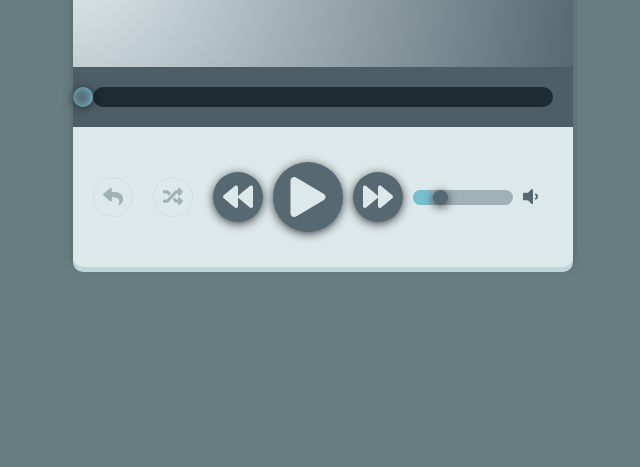
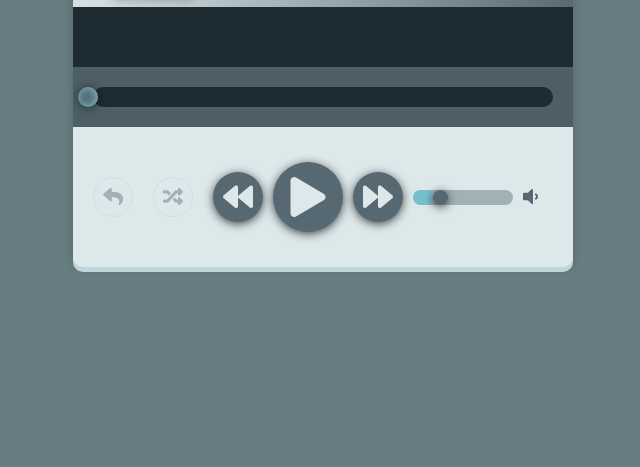
Before and after one commit to coder-abdo/Music-Player, a website: page pug/index.pug in a window 1280 px wide. Shown: the part 333-800 px from the top of the page, without its empty margins (317-957 px from the left). Drawn offline with nearby package versions, Linux system fonts and the light colour scheme; files that its build step writes are made by us from their sources; files whose address does not match are found by name.

Commit message:
adding analyzer

```diff
--- a/js/app.js
+++ b/js/app.js
@@ -22,7 +22,7 @@
         audioTime, audioDuration,
         prevBtn, nextBtn,
         volIcon, isDown = false;
-
+    var canvas, ctx, source, context, analyser, fbc_array, bars, bar_x, bar_width, bar_height;
     function init(){
         audio = new Audio();
         playBtn = doc.querySelector('.play-btn');
@@ -39,8 +39,35 @@
         nextBtn = doc.querySelector('.next-btn');
         audio.src = songs[cur];
         handlers();
+        makeVisulazation();
     }
-
+    function makeVisulazation() {
+        context = new AudioContext(); // AudioContext object instance
+        analyser = context.createAnalyser(); // AnalyserNode method
+        canvas = doc.getElementById('myCanvas');
+        ctx = canvas.getContext('2d');
+        // Re-route audio playback into the processing graph of the AudioContext
+        source = context.createMediaElementSource(audio);
+        source.connect(analyser);
+        analyser.connect(context.destination);
+        frameLooper();
+    }
+    function frameLooper(){
+        fbc_array = new Uint8Array(analyser.frequencyBinCount);
+        analyser.getByteFrequencyData(fbc_array);
+        ctx.clearRect(0, 0, canvas.width, canvas.height); // Clear the canvas
+         // Color of the bars
+        bars = 100;
+        for (var i = 0; i < bars; i++) {
+            bar_x = i * 3;
+            bar_width = 2;
+            bar_height = -(fbc_array[i] / 2);
+            ctx.fillStyle = `hsl(${i * 2}, 100%, 60%)`;
+            //  fillRect( x, y, width, height ) // Explanation of the parameters below
+            ctx.fillRect(bar_x, canvas.height, bar_width, bar_height);
+        }
+        win.requestAnimationFrame(frameLooper);
+    }
     function clamp(min, val, max) {
         return Math.min(Math.max(min, val), max);
     }
--- a/pug/index.pug
+++ b/pug/index.pug
@@ -18,6 +18,8 @@ html(lang="en")
                     .song__details
                         h1.song__title First Snow
                         h2.song__album Automn
+                .analyzer
+                    canvas#myCanvas
             .audio__seekBar
                 .song-timer
                 .seek-bar
--- a/stylus/style.styl
+++ b/stylus/style.styl
@@ -44,20 +44,26 @@ body
         background-image radial-gradient(circle at left, $bgcontrols 0%, $bgbtns 100%)
         border-top-left-radius 1rem
         border-top-right-radius 1rem
-        flex()
+        flex(space-between, flex-start)
         flex-direction column
-        padding-left 4rem
-        padding-right 2rem
         padding-top 1rem
-        padding-bottom 1rem
         .like-btn
             align-self flex-end
             font-size 3rem
             color $bgfillseekbar
+            padding-right 2rem
+        .analyzer
+            width 100%
+            height 6rem
+            #myCanvas
+                width 100%
+                height 100%
+                background-color $bgseekbar
         .song
             flex(flex-start, center)
             font-family $ff
             color $bgcontrols
+            padding-left 4rem
             &__avatar
                 width 8rem
                 height 8rem
@@ -106,7 +112,7 @@ body
                 background-color $bgbtns
                 box-shadow inset -1px 0 1rem 0 $bgfillseekbar,
                           0 1px 1rem 0 rgba(#000, .5)
-                margin-left -2rem
+                margin-left -1.5rem
     &__controls
         padding 0 2rem
         flex(flex-start, center)
```
Also changed, not shown: css/style.css, index.html.
